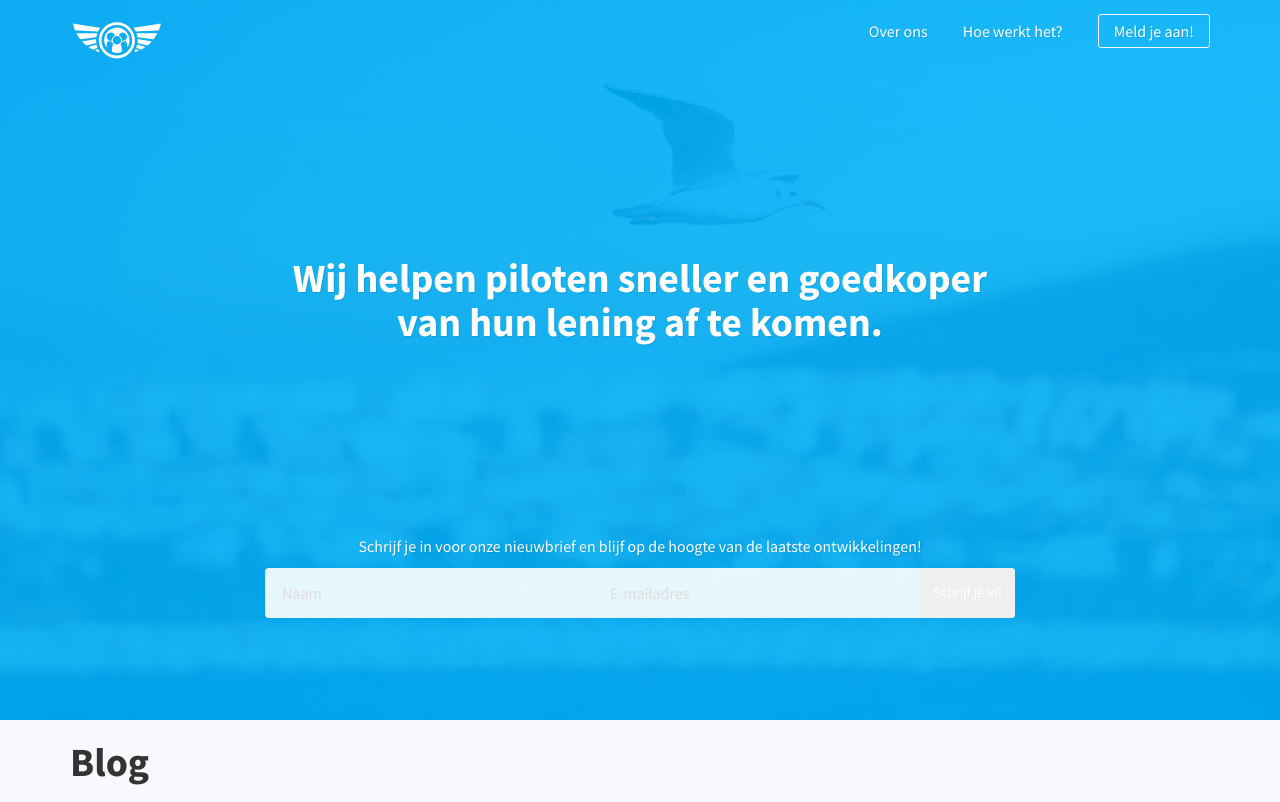
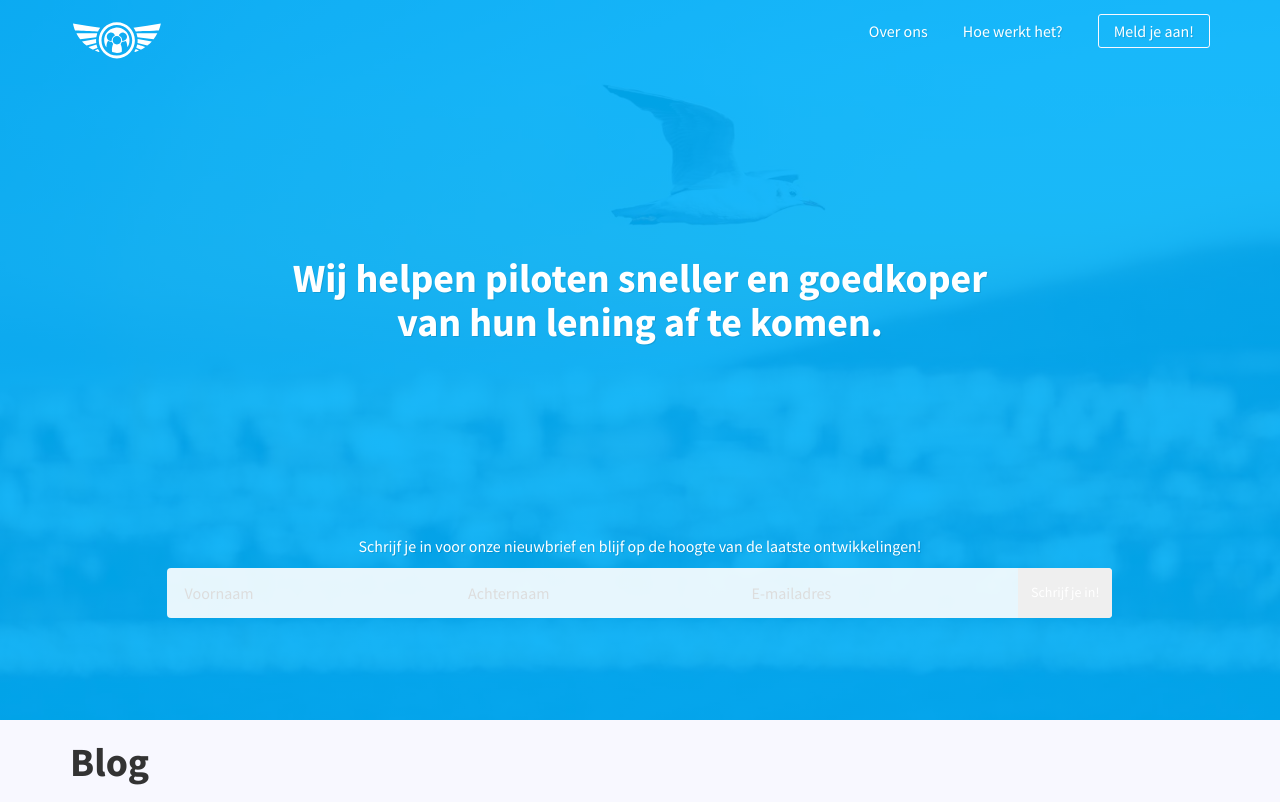
Before and after one commit to jaapbakker88/pc-ks, a Node project: template templates/views/blog.hbs in a window 1280 px wide. Shown: the top 802 px of the page. Run offline with Node 20 templates, Linux system fonts and the light colour scheme; the template is opened without the code that fills it, so the values that code supplies are empty.

Commit message:
working form

```diff
--- a/public/styles/site.scss
+++ b/public/styles/site.scss
@@ -200,7 +200,7 @@ header {
 	margin-bottom: 5em;
 }
 
-.form-group-custom {
+.form-group-custom form{
 	font-size: 1em;
 	display: flex;
 	background: rgba(255,255,255,0.9);
--- a/templates/views/layouts/default.hbs
+++ b/templates/views/layouts/default.hbs
@@ -74,13 +74,19 @@
 						<div class="header__content--signup">
 							<div class="container">
 								<div class="row">
-									<div class="col-md-8 col-md-offset-2">
+									<div class="col-md-10 col-md-offset-1">
 										<p class="text-center">Schrijf je in voor onze nieuwbrief en blijf op de hoogte van de laatste ontwikkelingen!</p>
 
 										<div class="form-group-custom">
-											<input type="text" name="name" id="name" placeholder="Naam">
-											<input type="email" name="email" id="email" placeholder="E-mailadres">
-											<button class="btn">Schrijf je in!</button>
+											<form class="form-inline validate center-block" role="form"  action="https://pilotcrowd.us12.list-manage.com/subscribe/post?u=a6d6b729497a48b3dd46567c2&amp;id=f88c958647" method="post" id="mc-embedded-subscribe-form" name="mc-embedded-subscribe-form" target="_blank" novalidate>
+
+												<input type="text" name="FNAME" id="mce-FNAME" placeholder="Voornaam">
+												<input type="text" name="LNAME" id="mce-LNAME" placeholder="Achternaam">
+												<input  type="email" value="" name="EMAIL" id="mce-EMAIL" placeholder="E-mailadres">
+												<!-- real people should not fill this in and expect good things - do not remove this or risk form bot signups-->
+                            					<div style="position: absolute; left: -5000px;" aria-hidden="true"><input type="text" name="b_a6d6b729497a48b3dd46567c2_f88c958647" tabindex="-1" value=""></div>
+												<button type="submit"  class="btn"  name="subscribe" id="mc-embedded-subscribe">Schrijf je in!</button>
+											</form>
 										</div>
 									</div>
 								</div>
```
Also changed, not shown: public/styles/site.css.
